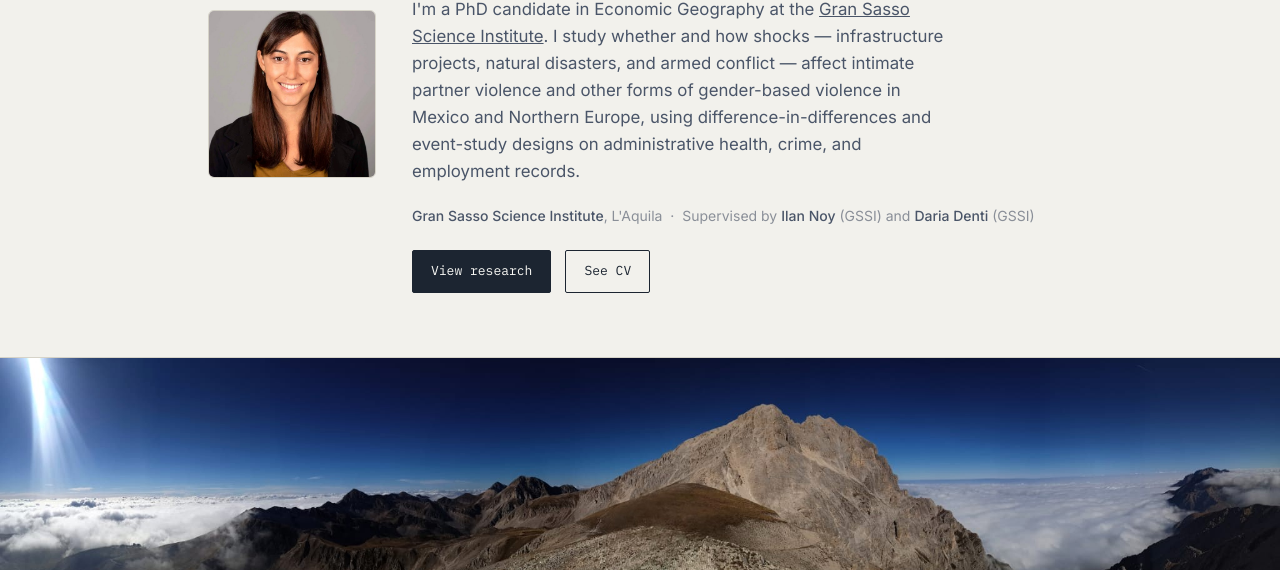
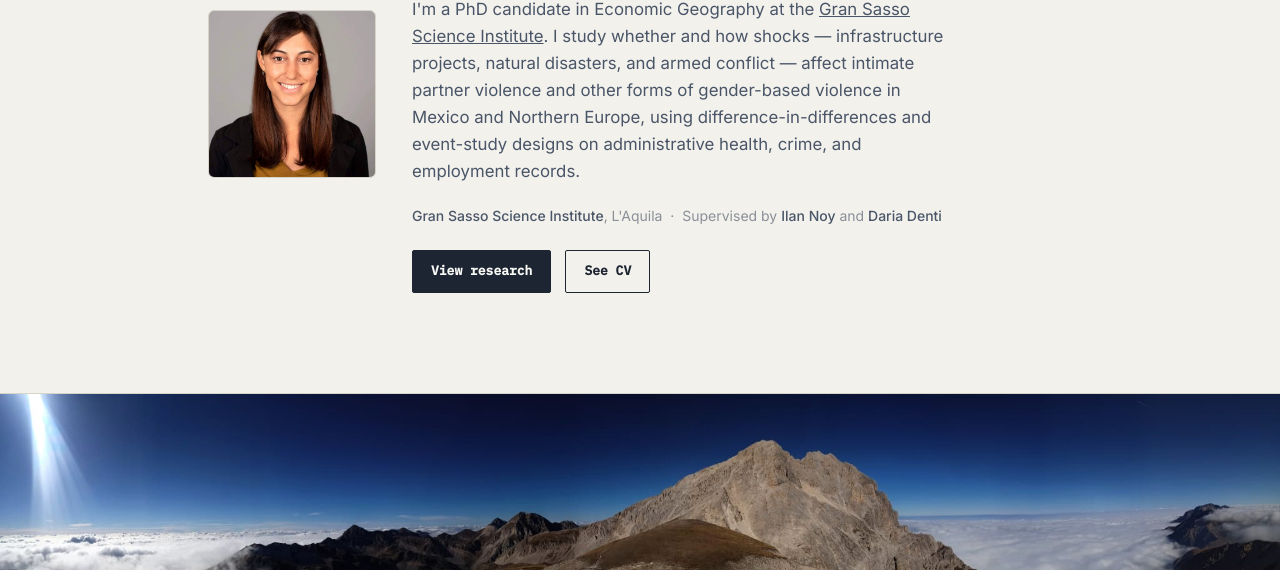
Before and after one commit to miriberretta-hub/miriamberretta.github.io, a plain HTML site: page index.html in a window 1280 px wide. Shown: the part 230-800 px from the top of the page. Drawn offline with Linux system fonts and the light colour scheme.

Commit message:
Update index.html

```diff
--- a/index.html
+++ b/index.html
@@ -42,7 +42,7 @@
       </p>
       <p class="hero-affil">
         <strong>Gran Sasso Science Institute</strong>, L'Aquila &nbsp;·&nbsp;
-        Supervised by <strong>Ilan Noy</strong> (GSSI)</strong> and <strong>Daria Denti</strong> (GSSI)
+        Supervised by <strong>Ilan Noy</strong> and <strong>Daria Denti
       </p>
       <div class="hero-cta">
         <a class="btn primary" href="research.html">View research</a>
```
